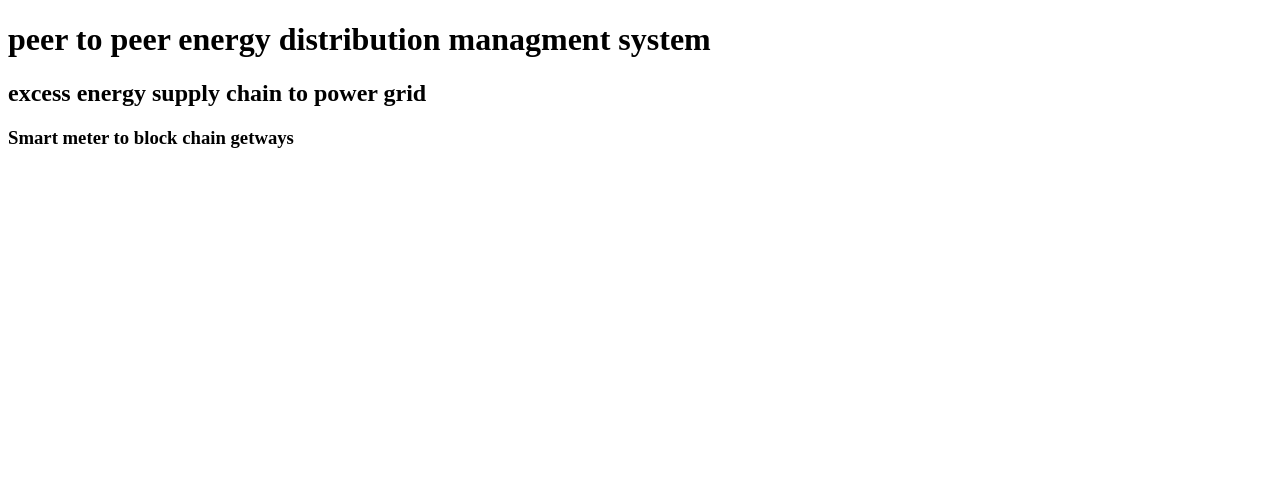
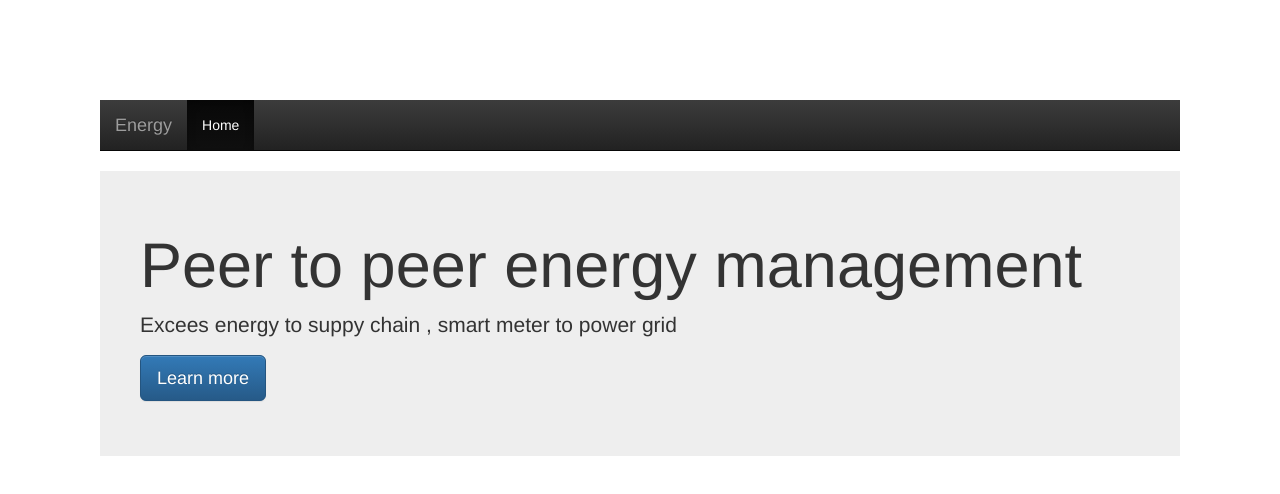
Before and after one commit to jerry-sunny/learngit, a website: page index.html in a window 1280 px wide. Drawn offline with nearby package versions, Linux system fonts and the light colour scheme.

Commit message:
added node code files

```diff
--- a/index.html
+++ b/index.html
@@ -1,19 +1,28 @@
-<!DOCTYPE html>
-<html class="" lang="en">
+<html>
 <head>
-    <meta http-equiv="Content-Type" content="text/html; charset=UTF-8">
-
-    <meta name="viewport" content="width=device-width, initial-scale=1.0">
-    <title>Welcome Energy managment team</title>
-    <meta class="foundation-mq">
+  <title>Power Grid</title>
+  <script src="https://ajax.googleapis.com/ajax/libs/jquery/1.11.2/jquery.min.js"></script>
+  <link rel="stylesheet" href="https://maxcdn.bootstrapcdn.com/bootstrap/3.3.1/css/bootstrap.min.css">
+  <link rel="stylesheet" href="https://maxcdn.bootstrapcdn.com/bootstrap/3.3.1/css/bootstrap-theme.min.css">
+  <script src="https://maxcdn.bootstrapcdn.com/bootstrap/3.3.1/js/bootstrap.min.js"></script>
 </head>
 <body>
-    <div>
-        <h1>
-            peer to peer energy distribution managment system
-        </h1>
-        <h2>excess energy supply chain to power grid</h2>
-        <h3>Smart meter to block chain getways </h3>
+  <div style="margin:100px;">
+    <nav class="navbar navbar-inverse navbar-static-top">
+  <div class="container">
+    <a class="navbar-brand" href="/">Energy</a>
+    <ul class="nav navbar-nav">
+      <li class="active">
+        <a href="/">Home</a>
+      </li>
+    </ul>
+  </div>
+</nav>
+    <div class="jumbotron"  style="padding:40px;">
+      <h1>Peer to peer energy management</h1>
+      <p>Excees energy to suppy chain , smart meter to power grid </p>
+      <p><a class="btn btn-primary btn-lg" href="#" role="button">Learn more</a></p>
     </div>
+  </div>
 </body>
 </html>
```
Also changed, not shown: Server.js (added, +22 -0 lines), package.json (added, +22 -0 lines), 1 other file.
